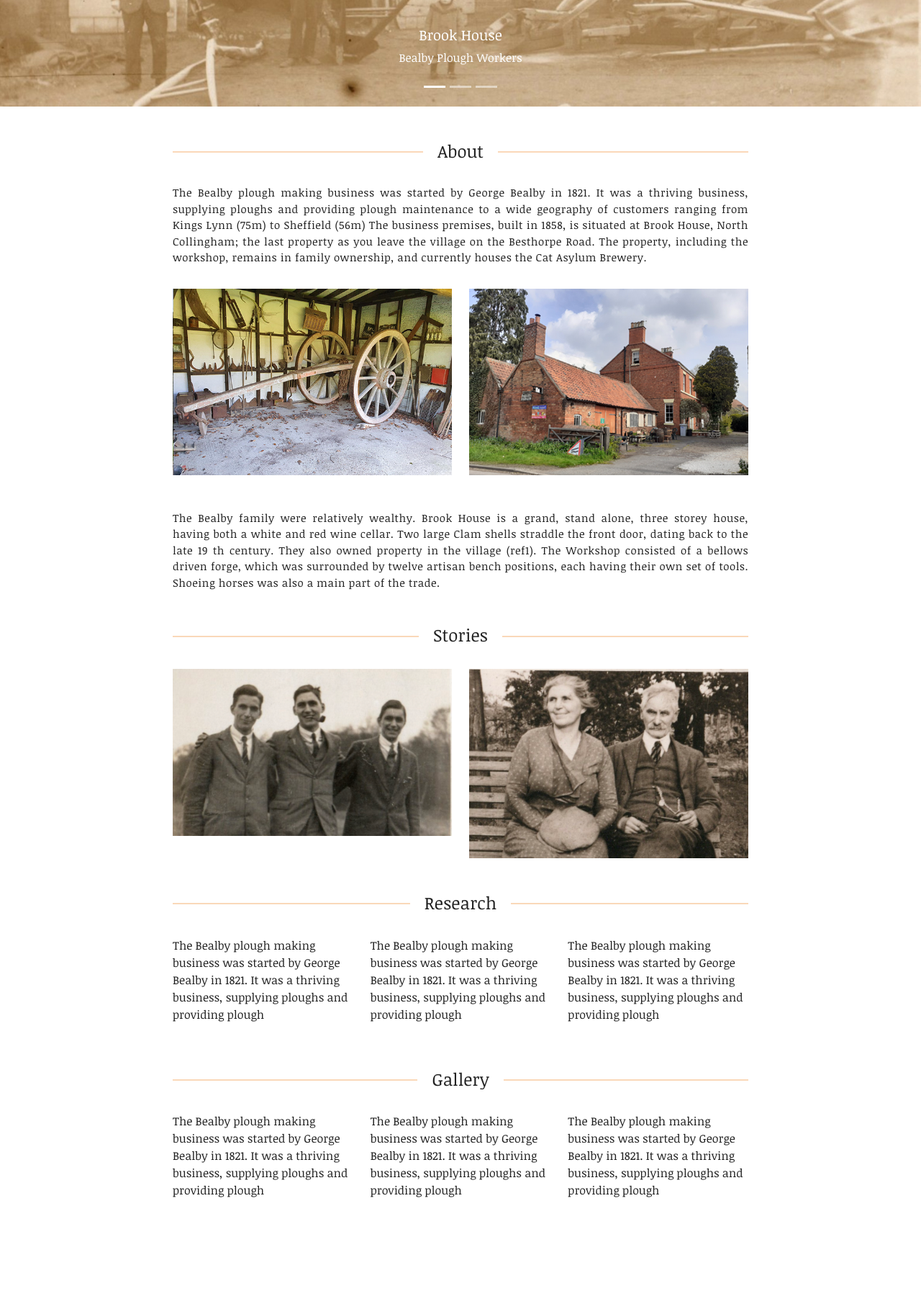
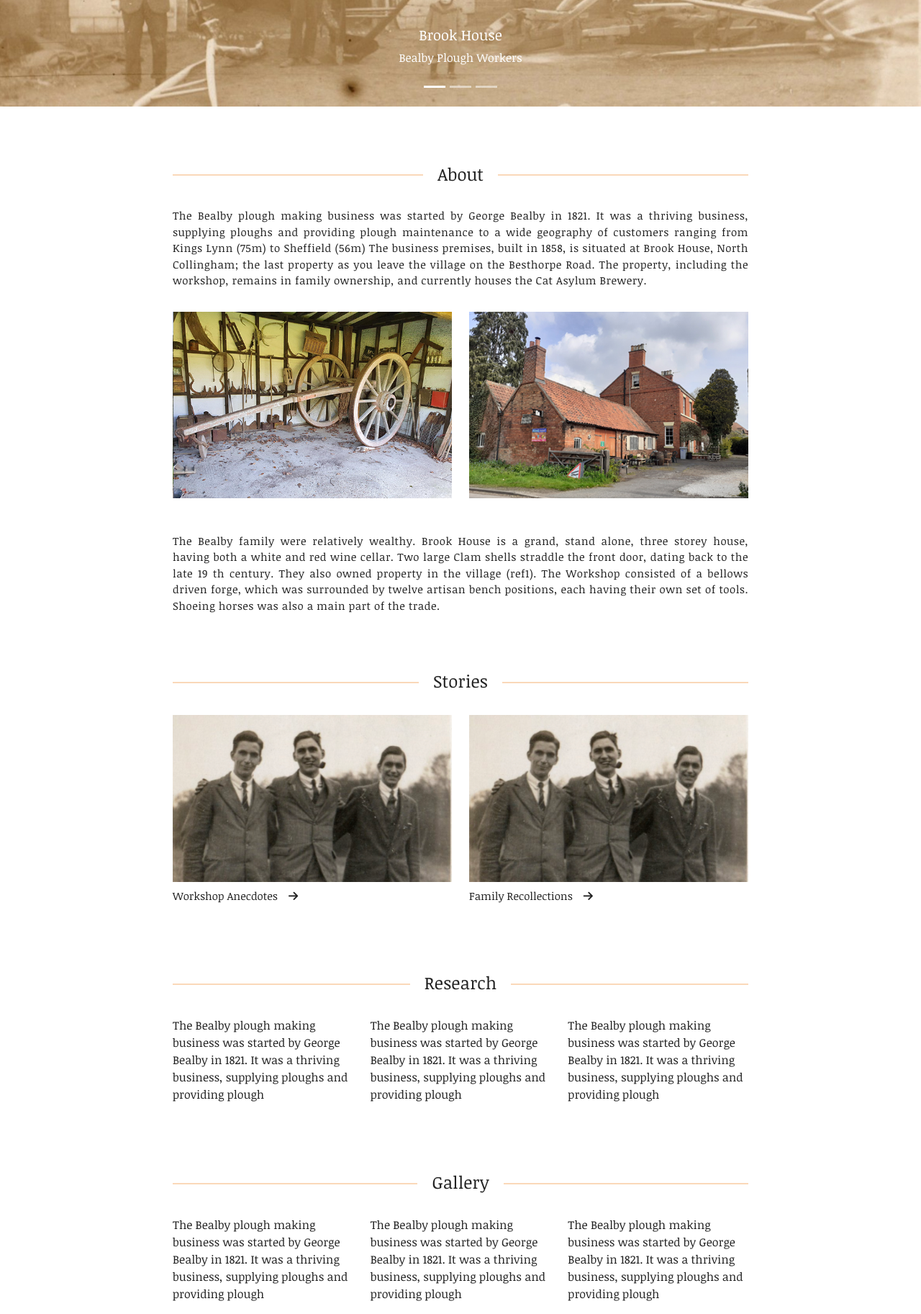
Before and after one commit to Bealby/bealby_ploughs, a Django app: page / in a window 1280 px wide. Shown: the part 391-2216 px from the top of the page at 72% size. Before the commit the page ends 2054 px from the top, so only its background shows below. Run offline with Django 3.2, Linux system fonts and the light colour scheme; some libraries are stand-ins or nearby versions.

Commit message:
Section story styling. Image zoom

```diff
--- a/home/templates/home/index.html
+++ b/home/templates/home/index.html
@@ -73,10 +73,10 @@
     </div>
     <div class="row mb-5">
         <div class="col-lg-6 text-center">
-            <img src="{% static 'images/about/plough.png' %}" class="img-fluid" alt="Plough" width="600" height="400">
+            <img src="{% static 'images/about/plough.png' %}" class="img-fluid" alt="Plough">
         </div>
         <div class="col-lg-6 text-center">
-            <img src="{% static 'images/about/brook_house.png' %}" class="img-fluid" alt="Brook House" width="600" height="400">
+            <img src="{% static 'images/about/brook_house.png' %}" class="img-fluid" alt="Brook House">
         </div>
     </div>
     <div class="row"></div>
@@ -102,11 +102,17 @@
         </div>
     </div>
     <div class="row mb-5">
-        <div class="col-lg-6 text-center story_images">
-            <img src="{% static 'images/stories/bealby_sibling.jpg' %}" class="img-fluid" alt="" width="600" height="400">
+        <div class="col-lg-6 text-center">
+            <div class="zoom">
+            <img src="{% static 'images/stories/bealby_sibling.jpg' %}" class="img-fluid story-image" alt="" width="600" height="400">
+            </div>
+            <p class="section-title mt-2">Workshop Anecdotes&emsp;<i class="fa-solid fa-arrow-right"></i></p>
         </div>
-        <div class="col-lg-6 text-center story_images">
-            <img src="{% static 'images/stories/walter_alice_bealby.jpg' %}" class="img-fluid" alt="" width="600" height="400">
+        <div class="col-lg-6 text-center">
+            <div class="zoom">
+            <img src="{% static 'images/stories/bealby_sibling.jpg' %}" class="img-fluid story-image" alt="" width="600" height="400">
+             </div>
+            <p class="section-title mt-2">Family Recollections&emsp;<i class="fa-solid fa-arrow-right"></i></p>
         </div>
     </div>
 </div>
--- a/static/css/base.css
+++ b/static/css/base.css
@@ -56,13 +56,37 @@ body {
 
 /*---Sections---*/
 
-.section-content p{
+.section-content {
   font-size: 15px;
   font-weight: 400;
   letter-spacing: 0.5px;
   text-align: justify;
 }
 
+.section-title {
+  font-size: 15px;
+  font-weight: 400;
+  text-align: left !important;
+}
+
+/*---IMAGES---*/
+
+/*---Section Image Zoom---*/
+
+.story-image{
+  cursor: pointer;
+  transition: all .5s ease;
+  transform-origin: center;
+  -webkit-backface-visibility: hidden;
+}
+
+.zoom:hover .story-image {
+  transform: scale(1.2);
+}
+
+.zoom {
+    overflow: hidden;
+}
 
 /*---headlines with lines---*/
 
@@ -99,7 +123,7 @@ body {
 
 .section-gutter {
     --bs-gutter-x: 30rem;
-    margin-top: 3rem;
+    margin-top: 5rem;
 }
 
 /*--- MOBILE NAV ---*/
```
